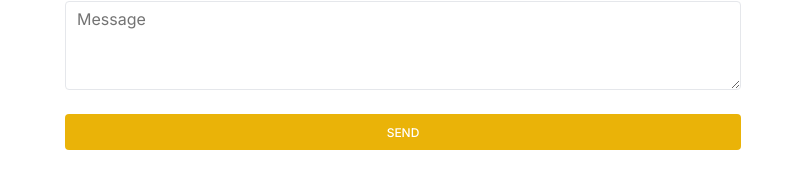
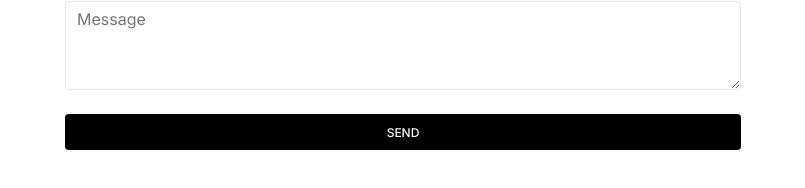
Before and after one commit to MattZ-2051/shofeur-test, a Next.js app: page /locations/lasvegas in a window 1280 px wide. Shown: the part 2134-2322 px from the top of the page, without its empty margins (237-1042 px from the left). Built offline with nearby package versions, Linux system fonts and the light colour scheme; what tw-elements would draw is missing.

Commit message:
fix styles

```diff
--- a/src/app/layout.tsx
+++ b/src/app/layout.tsx
@@ -1,5 +1,5 @@
 import Header from '@/components/Header';
-import './globals.css';
+import './index.css';
 import { Inter } from 'next/font/google';
 import 'tw-elements/dist/css/tw-elements.min.css';
 import { Metadata } from 'next';
--- a/src/components/Button/index.tsx
+++ b/src/components/Button/index.tsx
@@ -7,9 +7,8 @@ const Button = ({ label, onClick }: IProps) => {
   return (
     <button
       type="button"
-      data-te-ripple-init
-      data-te-ripple-color="light"
-      className="inline-block hover:opacity-80 rounded bg-yellow-500 px-6 pb-2 pt-2.5 text-xs font-medium uppercase leading-normal text-white w-full"
+      className="inline-block hover:opacity-80 rounded px-6 pb-2 pt-2.5 text-xs font-medium uppercase leading-normal text-white w-full"
+      style={{ backgroundColor: 'black' }}
       onClick={onClick}
     >
       {label}
```
Also changed, not shown: src/app/index.css (renamed from src/app/globals.css).
